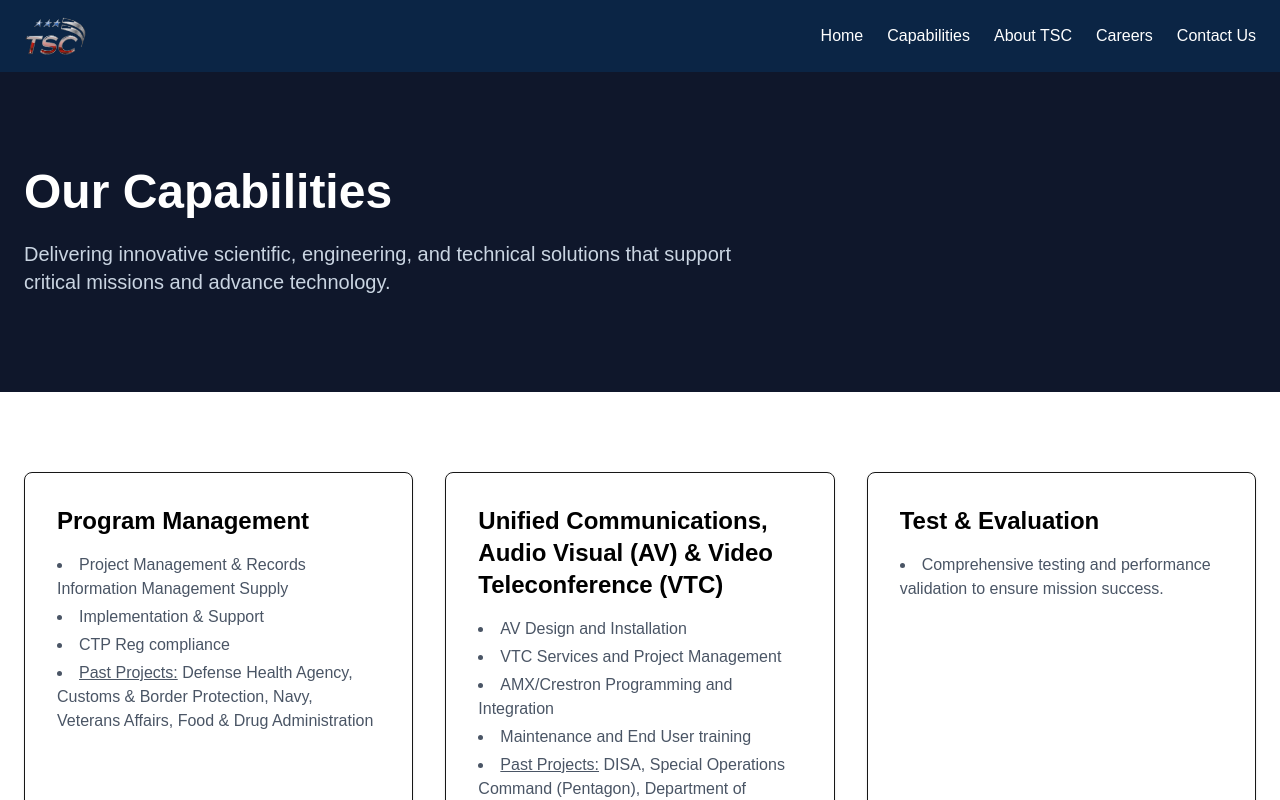
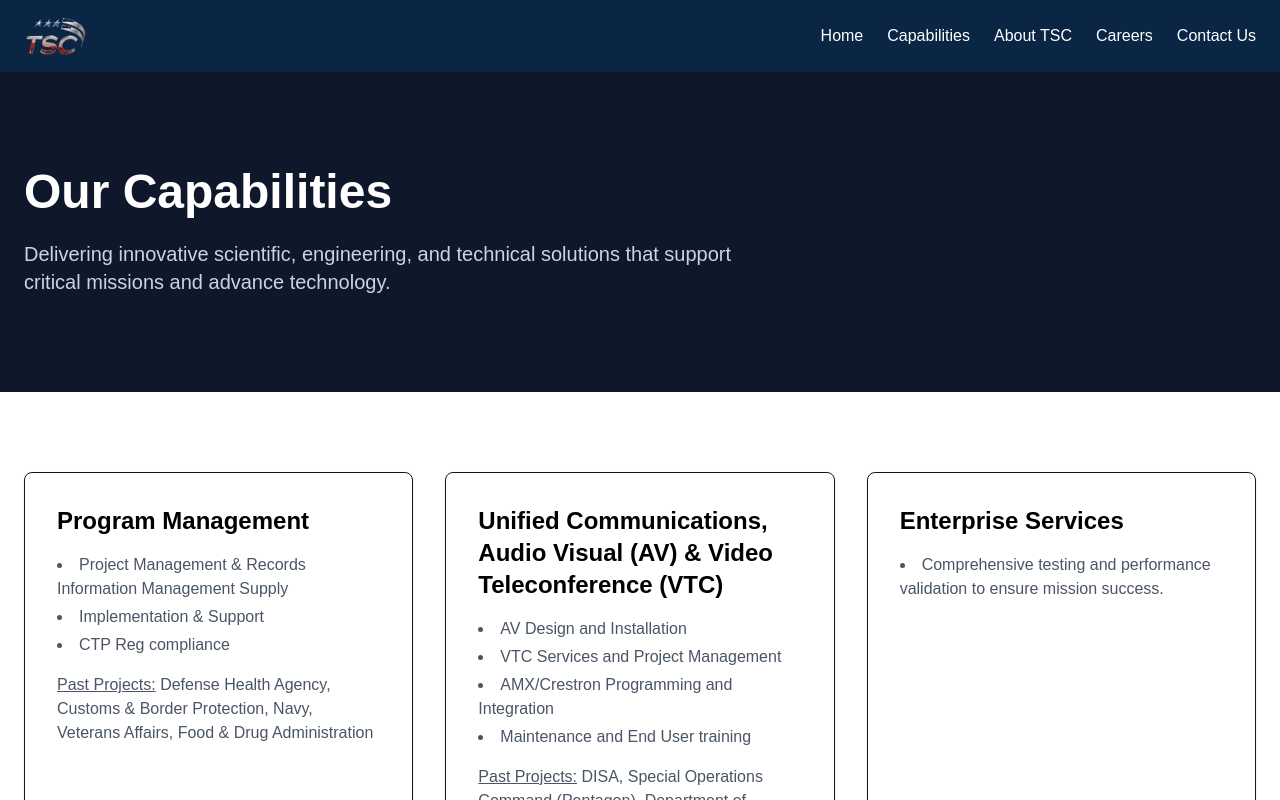
Before and after one commit to techscicorpweb/techscicorp-prod, a Next.js app: page /capabilities in a window 1280 px wide. Shown: the top 800 px of the page. Built offline with nearby package versions, Linux system fonts and the light colour scheme.

Commit message:
program mgmt content

```diff
--- a/src/app/capabilities/page - Copy.tsx
+++ b/src/app/capabilities/page - Copy.tsx
@@ -1,11 +1,9 @@
 import Link from "next/link";
-
 export const metadata = {
   title: "Capabilities | Technology Science Corporation",
   description:
     "Technology Science Corporation provides advanced engineering, scientific research, systems integration, and mission support solutions.",
 };
-
 const capabilities = [
   {
     title: "Program Management",
@@ -51,7 +49,6 @@ const capabilities = [
     ],
   },
 ];
-
 export default function CapabilitiesPage() {
   return (
     <main>
@@ -65,7 +62,6 @@ export default function CapabilitiesPage() {
           </p>
         </div>
       </section>
-
       {/* Capability Cards */}
       <section className="py-20 bg-white">
         <div className="container mx-auto px-6 max-w-7xl">
@@ -79,16 +75,24 @@ export default function CapabilitiesPage() {
                   {capability.title}
                 </h2>
                 <ul className="list-disc list-inside text-gray-600 space-y-1">
-                  {capability.description.map((line, index) => (
-                    <li key={index}>{line}</li>
-                  ))}
+                  {capability.description.map((line, index) => {
+                    if (line.startsWith("Past Projects:")) {
+                      const rest = line.replace("Past Projects:", "");
+                      return (
+                        <li key={index}>
+                          <span className="underline">Past Projects:</span>
+                          {rest}
+                        </li>
+                      );
+                    }
+                    return <li key={index}>{line}</li>;
+                  })}
                 </ul>
               </div>
             ))}
           </div>
         </div>
       </section>
-
       {/* CTA */}
       <section className="py-20 bg-slate-100">
         <div className="container mx-auto px-6 max-w-4xl text-center">
--- a/src/app/capabilities/page.tsx
+++ b/src/app/capabilities/page.tsx
@@ -25,7 +25,7 @@ const capabilities = [
     ],
   },
   {
-    title: "Test & Evaluation",
+    title: "Enterprise Services",
     description: [
       "Comprehensive testing and performance validation to ensure mission success.",
     ],
@@ -79,7 +79,7 @@ export default function CapabilitiesPage() {
 					  if (line.startsWith("Past Projects:")) {
 						const rest = line.replace("Past Projects:", "");
 						return (
-                        <li key={index}>
+						<li key={index} className="mt-4 list-none">
 						  <span className="underline">Past Projects:</span>
 						  {rest}
 						</li>
```
Lines whose indentation alone changed are shown as unchanged.
